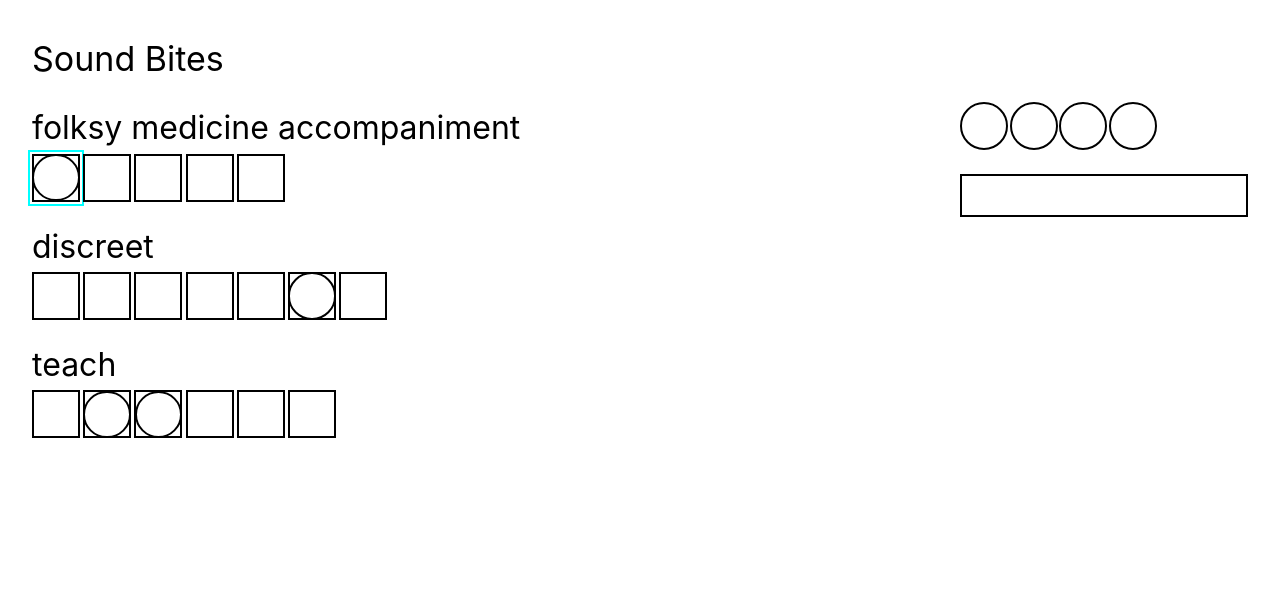
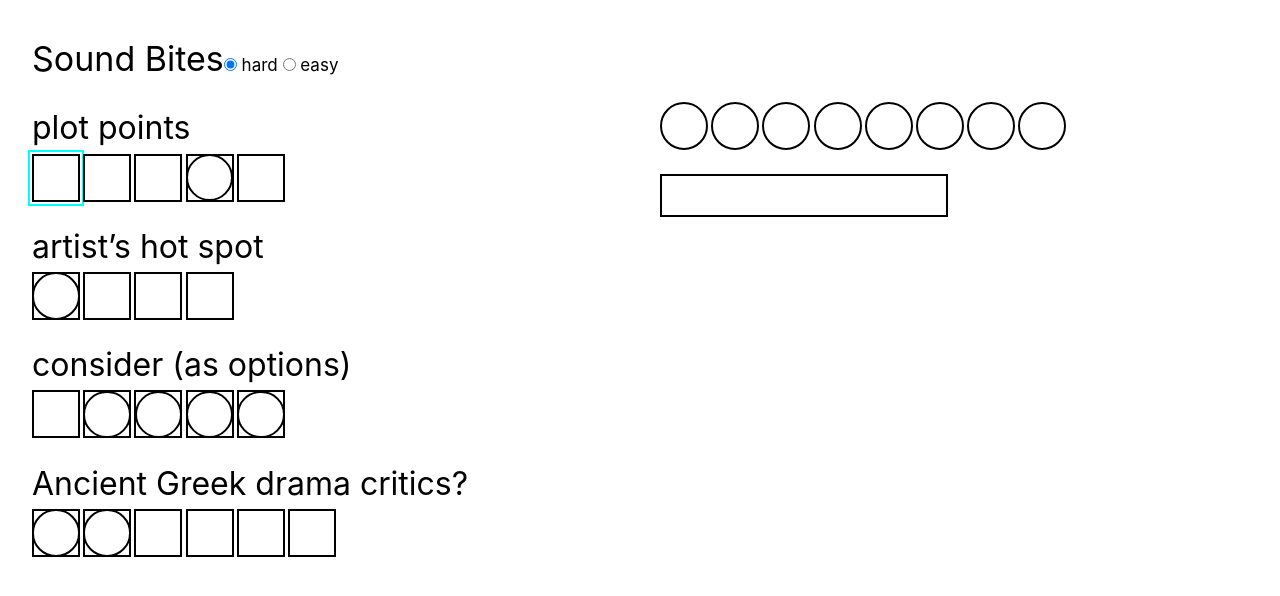
Before and after one commit to macgyver/sound-bites, a Vue app: page / in a window 1280 px wide. Shown: the top 596 px of the page. Built offline with nearby package versions, Linux system fonts and the light colour scheme.

Commit message:
sound bites

```diff
--- a/src/App.vue
+++ b/src/App.vue
@@ -1,22 +1,60 @@
 <script setup>
-import { ref, reactive, computed, watch, onMounted } from 'vue'
+import { ref, reactive, computed, watch, onMounted, nextTick } from 'vue'
 import SoundBite from './components/SoundBite.vue'
 
 const CLUE_INDEX = 0
 const ANSWER_INDEX = 1
 const BITE_ARGS = 2 // the ".slice" args for the answer's substring that is the sound bite
 
+// todo:
+// 1. only fill out bites if the whole word is correct
+// 2. add sound files to correct words to clarify pronunciation
+
 // this will come from server or something
-let data = [
-	['folksy medicine accompaniment', 'sugar', [0, 1]],
-	['discreet', 'careful', [5, 6]],
-	['teach', 'school', [1, 3]],
-	['ʃʊk', 'shook'],
-]
+let data = (function () {
+	let url = new URL(location.href)
+	switch (url.searchParams.get('q')) {
+		case '1':
+			return [
+				[['folksy medicine accompaniment', 'sweet crystal'], 'sugar', [0, 1]],
+				[['discreet', 'cautious'], 'careful', [5, 6]],
+				[['teach', 'place of learning'], 'school', [1, 3]],
+				['ʃʊk', 'shook'],
+			]
+		default:
+			return [
+				[['plot points', 'visualization of data'], 'graph', [3, 4]],
+				[['artist’s hot spot', 'potter’s need'], 'kiln', [0, 1]],
+				[['consider (as options)', 'take the measure of'], 'weigh', [1, 5]],
+				[
+					['Ancient Greek drama critics?', 'group of singers'],
+					'chorus',
+					[0, 2],
+				],
+				['fleɪk', 'flake'],
+			]
+		// the format:
+		// 		return [
+		// 				[['clue', 'alternate clue'], 'word', [sliceStartIndex, sliceIndexEnd]],
+		//				""
+		//				""
+		//				['ipa transcription', 'solution / translation'] (when you put the bytes together you get the "gloss"
+		// 			]
+	}
+})()
 
 let clues = data.slice(0, -1)
 
 let [ipa, solution] = data.at(-1)
+
+let bites = clues
+	.map(([, , bites]) => bites)
+	.reduce((x, [a, b]) => x + b - a, 0) // sum of bite lengths
+let answers = clues.map(([, clue]) => clue)
+let longest = Math.max(
+	bites,
+	...clues.map(([, answer]) => answer.length), // length of answers
+)
 
 let guesses = reactive(
 	clues.map(([, answer]) => new Array(answer.length).fill(' ')),
@@ -72,19 +110,30 @@ function handleInput(e) {
 }
 
 let answer = ref('')
-function checkAnswer() {
+async function checkAnswer() {
 	if (answer.value.toLowerCase() === solution.toLowerCase()) {
 		console.debug(ipa)
-		setTimeout(() => {
-			alert('You win!')
-		}, 0)
+		await nextTick()
+		alert('You win!')
 	}
 }
+
+let difficulty = ref(0)
 </script>
 
 <template>
 	<header>
-		<h1>Sound Bites</h1>
+		<h1 style="display: inline-block">Sound Bites</h1>
+		<span>
+			<label>
+				<input type="radio" name="difficulty" v-model="difficulty" :value="0" />
+				hard
+			</label>
+			<label>
+				<input type="radio" name="difficulty" v-model="difficulty" :value="1" />
+				easy
+			</label>
+		</span>
 	</header>
 
 	<main>
@@ -102,7 +151,7 @@ function checkAnswer() {
 				v-for="([clue, answer, bites], index) in clues"
 				ref="clueEls"
 				:key="index"
-				:clue="clue"
+				:clue="clue[difficulty]"
 				:answer="answer"
 				:bites="bites"
 				:guess="guesses[index]"
@@ -111,6 +160,7 @@ function checkAnswer() {
 				@select-word="selectedWordIndex = index"
 				@select-letter="(index) => (selectedLetterIndex = index)"
 				autofocus="true"
+				:padding="longest"
 			/>
 		</div>
 
@@ -119,13 +169,22 @@ function checkAnswer() {
 				<span
 					class="bite"
 					v-for="(letter, index) in clues
-						.map(([, , bites], index) =>
-							guesses[index].slice(bites[0], bites[1]).join(''),
-						)
+						.map(([, , bites], index) => {
+							if (guesses[index].join('') === answers[index])
+								return guesses[index].slice(bites[0], bites[1]).join('')
+							else return new Array(bites[1] - bites[0]).fill(' ').join('')
+						})
 						.join('')"
 					:key="index"
 					>{{ letter }}</span
 				>
+				<span
+					v-for="i in longest - bites"
+					:key="i"
+					class="bite blank"
+					aria-role="presentation"
+				>
+				</span>
 			</div>
 			<input v-model="answer" @input="checkAnswer" class="answer" />
 		</div>
@@ -140,42 +199,50 @@ main {
 	gap: 5rem 2.5rem;
 }
 .final {
-	/* margin-top: 5em; */
-	/* display: flex; */
-	gap: 1.5rem;
+	/* flex-grow: 1; */
+	/* flex-shrink: 0; */
+	margin-left: auto;
+	max-width: 100%;
+	flex: 1;
+}
+
+.bites {
+	flex: 1;
+	display: flex;
+	flex-direction: column;
+	gap: 1.2rem;
+	/* margin-right: auto; */
 }
 
 .clue {
 	display: flex;
-	gap: 0.1em;
+	gap: 0.2rem;
 	margin-right: auto;
-}
-
-.bites {
-	display: flex;
-	flex-direction: column;
-	gap: 1.2rem;
-	margin-right: auto;
+	max-width: 100%;
 }
 
 .bite {
-	font-size: 2rem;
 	border: 2px solid black;
-	display: inline-block;
-	height: 3rem;
+	flex-basis: 3rem;
 	aspect-ratio: 1;
 	border-radius: 50%;
 	text-transform: uppercase;
 	line-height: 1;
 	align-content: center;
-	padding: 0px 0.4em;
+	padding: 0 0.4em;
+	font-size: 2rem;
+
+	&.blank {
+		visibility: hidden;
+	}
 }
 
 .answer {
 	text-align: center;
 	text-transform: uppercase;
-	font-size: 2rem;
+	font-size: min(10vw, 2rem);
 	width: 9em;
+	max-width: 100%;
 	margin-top: 1.5rem;
 	border: 2px solid black;
 }
--- a/src/assets/base.css
+++ b/src/assets/base.css
@@ -1,10 +1,12 @@
-/* color palette from <https://github.com/vuejs/theme> */
 :root {
+	--color-text: black;
+	--color-background: white;
 }
 
-/* semantic color variables for this project */
 @media (prefers-color-scheme: dark) {
 	:root {
+		--color-text: white;
+		--color-background: black;
 	}
 }
 
--- a/src/components/SoundBite.vue
+++ b/src/components/SoundBite.vue
@@ -26,6 +26,10 @@ let props = defineProps({
 		type: Array,
 		required: true,
 	},
+	padding: {
+		type: Number,
+		required: true,
+	},
 })
 
 let emit = defineEmits(['select-word', 'select-letter'])
@@ -40,7 +44,7 @@ let emit = defineEmits(['select-word', 'select-letter'])
 		@focus="emit('select-word')"
 	>
 		<label class="clue">{{ clue }}</label>
-		<span class="answer">
+		<div class="answer">
 			<span
 				class="letter"
 				v-for="(letter, index) in answer"
@@ -52,7 +56,14 @@ let emit = defineEmits(['select-word', 'select-letter'])
 				@click="emit('select-letter', index)"
 				>{{ guess[index] }}</span
 			>
-		</span>
+			<span
+				v-for="i in padding - answer.length"
+				:key="i"
+				class="letter blank"
+				aria-role="presentation"
+			>
+			</span>
+		</div>
 	</div>
 </template>
 
@@ -60,7 +71,7 @@ let emit = defineEmits(['select-word', 'select-letter'])
 .sound-bite {
 	/* display: flex; */
 	--girth: 2px;
-	font-size: 2rem;
+	font-size: min(10vw, 2rem);
 
 	/* don't worry we will make it real obvious which is the active one */
 	&:focus-visible {
@@ -75,8 +86,9 @@ let emit = defineEmits(['select-word', 'select-letter'])
 
 .answer {
 	display: flex;
-	gap: 0.1em;
+	gap: 0.2rem;
 	margin-left: auto;
+	max-width: 100%;
 }
 
 .letter {
@@ -89,16 +101,19 @@ let emit = defineEmits(['select-word', 'select-letter'])
 		outline-offset: 2px;
 	}
 
-	height: 3rem;
+	flex-basis: 3rem; /* right now each will shrink only as much as it needs to but maybe they should all shrink equally?  one solution would be to pad each word with blank els to match the length of the longest word */
 	aspect-ratio: 1;
-	/* padding: 1rem; */
 	border: var(--girth) solid black;
 	position: relative;
 	text-transform: uppercase;
 	line-height: 1;
 	align-content: center;
-	padding: 0px 0.4em;
+	padding: 0 0.4em;
 	font-size: 2rem;
+
+	&.blank {
+		visibility: hidden;
+	}
 }
 
 .bite {
```
